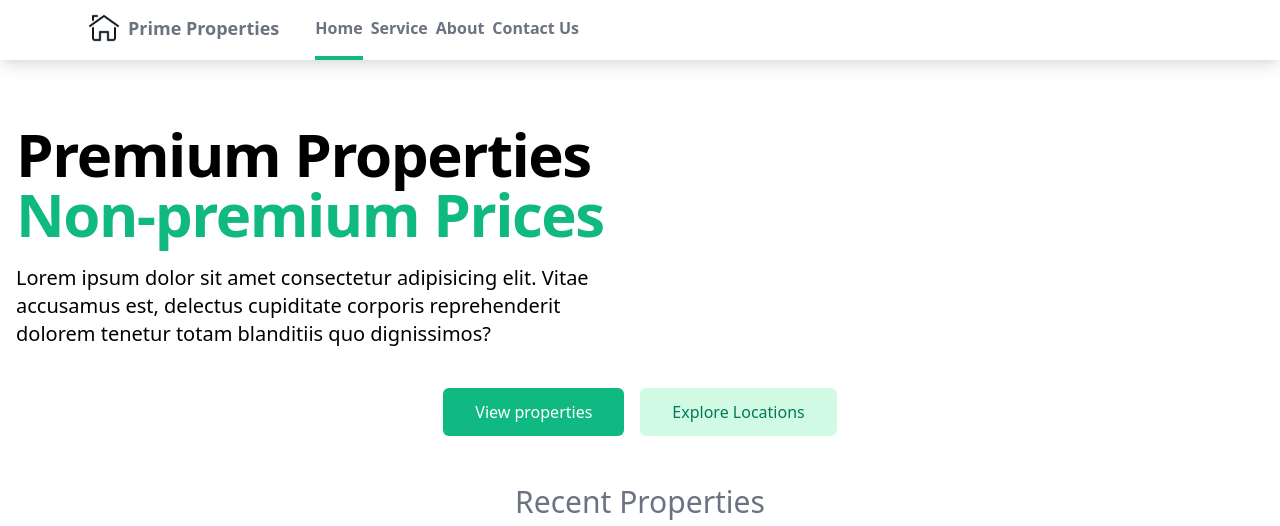
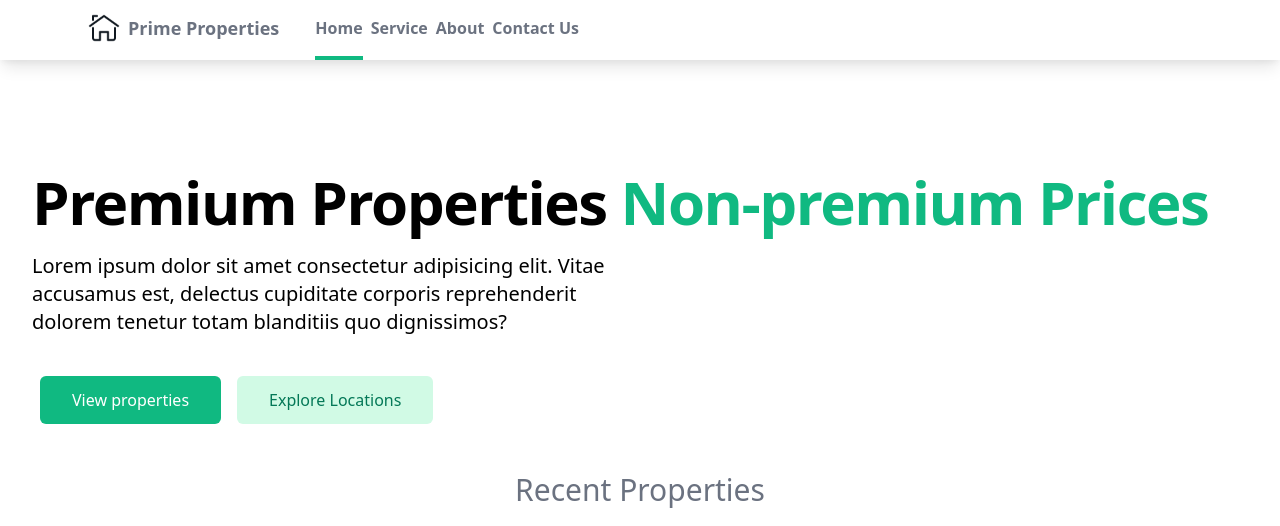
Before and after one commit to SalimKobi/Tailwind_Practice, a website: page public/index.html in a window 1280 px wide. Shown: the top 526 px of the page. Drawn offline with nearby package versions, Linux system fonts and the light colour scheme; files that its build step writes are made by us from their sources.

Commit message:
project completed

```diff
--- a/public/index.html
+++ b/public/index.html
@@ -46,22 +46,22 @@
     </nav>
 
     <!-- Site banner -->
-    <main class="mt-10 px-4 md:mt-16">
+    <main class="mt-10 px-4 md:mt-16 mx-auto max-w-7xl lg:mt-20 lg:px-8 xl:mt-28">
       <div class="sm:text-center lg:text-left">
         <h1
           class="tracking-tight font-extrabold text-4xl sm:text-5xl md:text-6xl"
         >
-          <span class="block">Premium Properties</span>
-          <span class="block text-green-500">Non-premium Prices</span>
+          <span class="block xl:inline">Premium Properties</span>
+          <span class="block text-green-500 xl:inline">Non-premium Prices</span>
         </h1>
         <p
-          class="mt-3 text-base text-grey-500 md:text-xl md:mt-5 sm:mt-5 sm:text-lg sm:max-w-xl sm:mx-auto lg:mx-0"
+          class="mt-3 text-base text-grey-500 md:text-xl md:mt-5 sm:mt-5 sm:text-lg sm:max-w-xl sm:mx-auto lg:mx-0  xl:w-full"
         >
           Lorem ipsum dolor sit amet consectetur adipisicing elit. Vitae
           accusamus est, delectus cupiditate corporis reprehenderit dolorem
           tenetur totam blanditiis quo dignissimos?
         </p>
-        <div class="mt-5 sm:mt-8 sm:flex sm:justify-center">
+        <div class="mt-5 sm:mt-8 sm:flex sm:justify-center lg:justify-start">
           <div class="md:m-2">
             <a
               class="flex justify-center rounded-md bg-green-500 text-white px-8 py-3"
@@ -417,7 +417,7 @@
 
       <!-- footer starts  -->
       <footer class="pt-40 px-4 divide-y">
-          <div class="container flex flex-col justify-between mx-auto space-y-8 lg:flex-row lg:space-y-0">
+          <div class="container flex flex-col justify-between mx-auto space-y-8 lg:flex-row lg:space-y-0 mb-5">
               <div class="lg:w-1/3">
                   <a href="" class="flex justify-center">
                       <div class="flex w-12 h-12">
```
